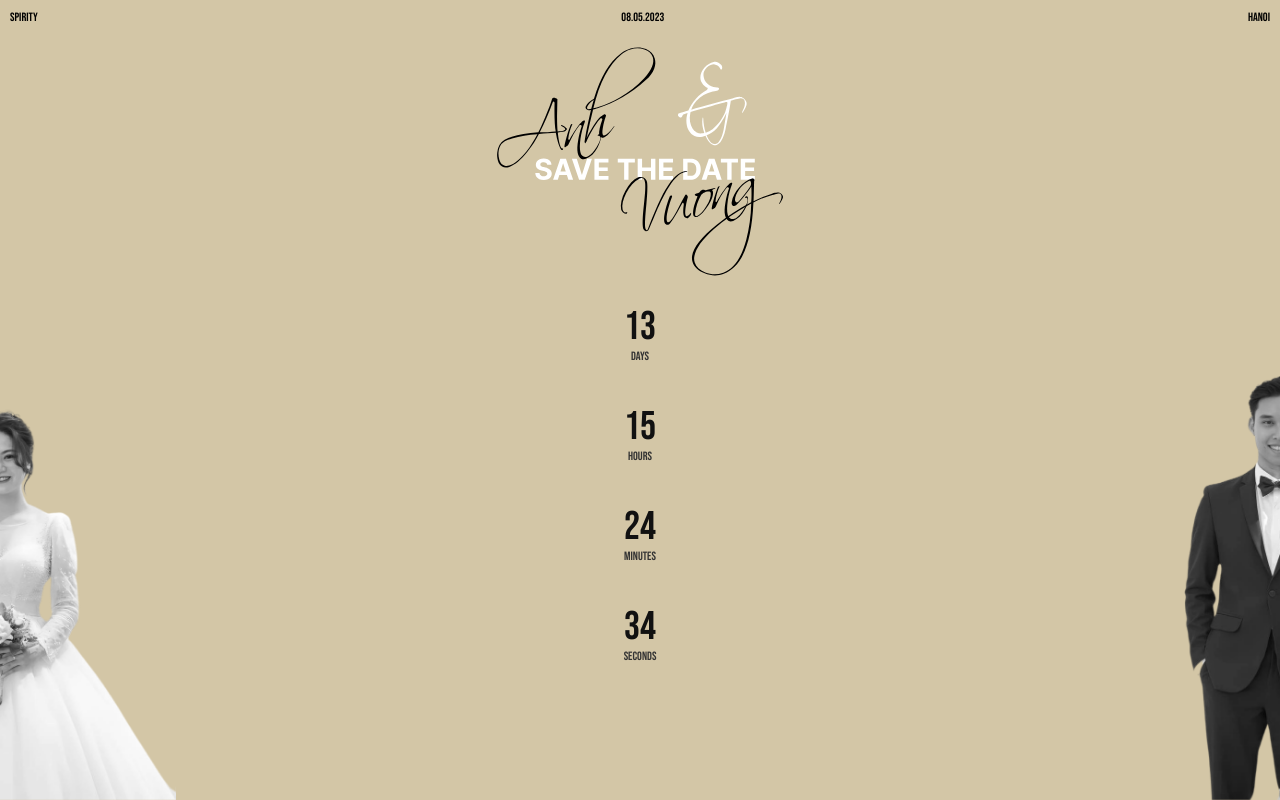
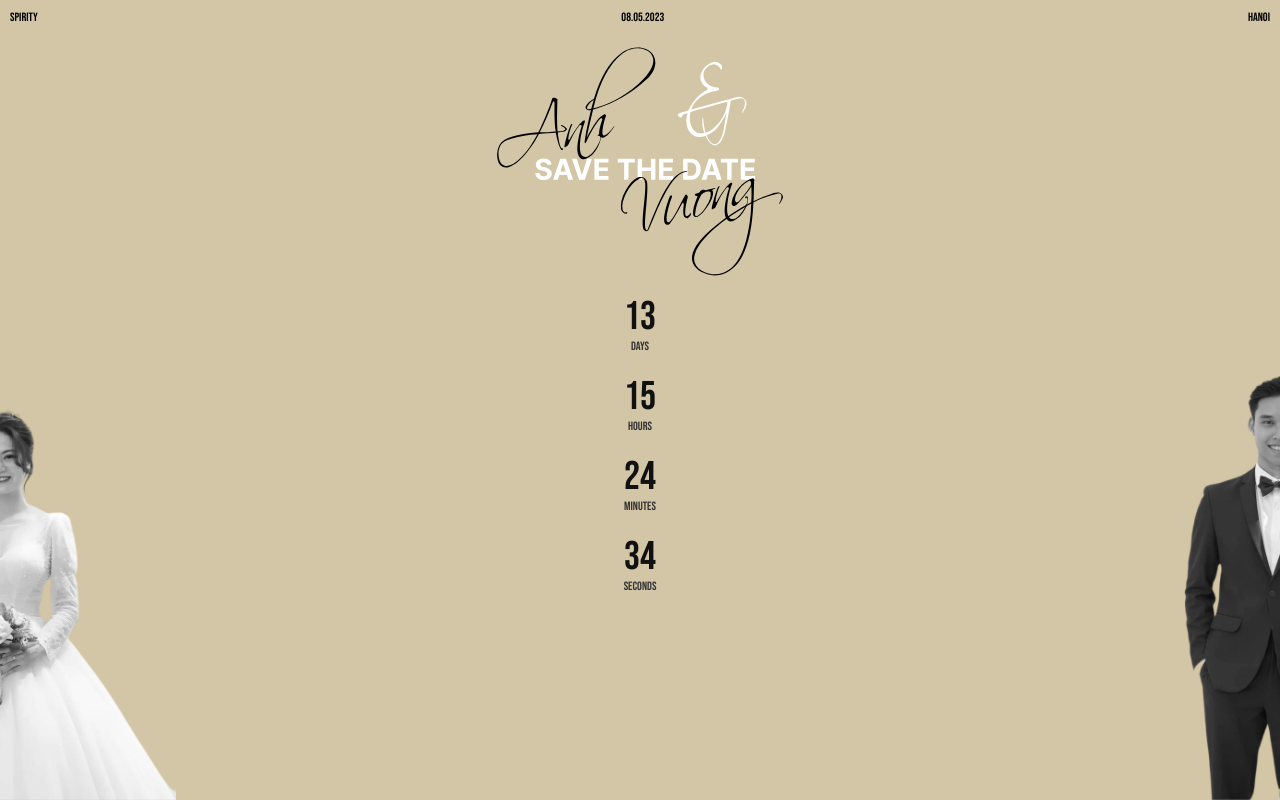
Before and after one commit to scriptkid23/save-the-dates, a Next.js app: page /invite/1 in a window 1280 px wide. Built offline with nearby package versions, Linux system fonts and the light colour scheme.

Commit message:
Update globals.css

```diff
--- a/src/styles/globals.css
+++ b/src/styles/globals.css
@@ -86,7 +86,7 @@ body::before {
   padding-top: 10px;
   position: relative;
   width: 100px;
-  height: 100px;
+  height: 80px;
   font-family: 'Bebas Neue', cursive;
 }
 
```
